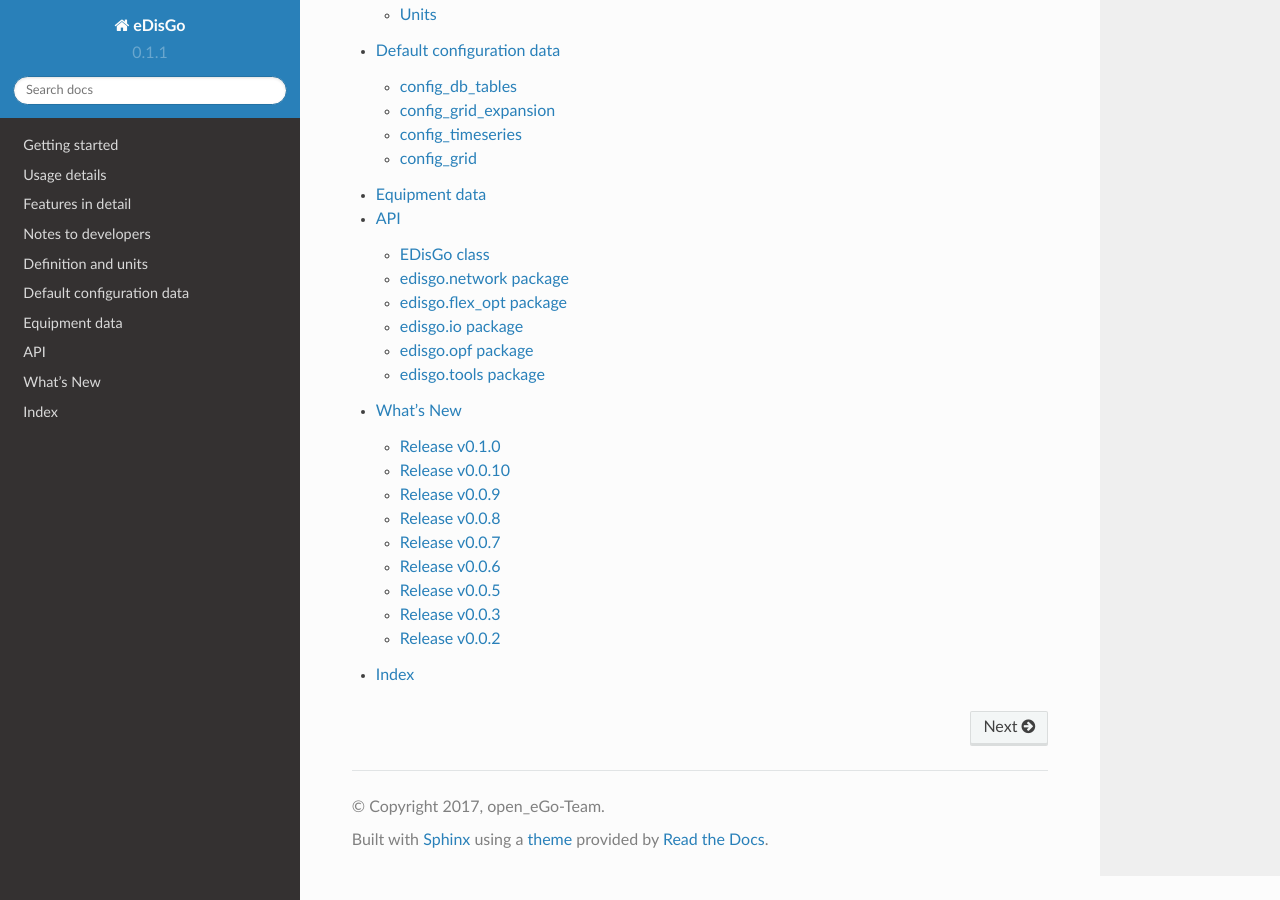
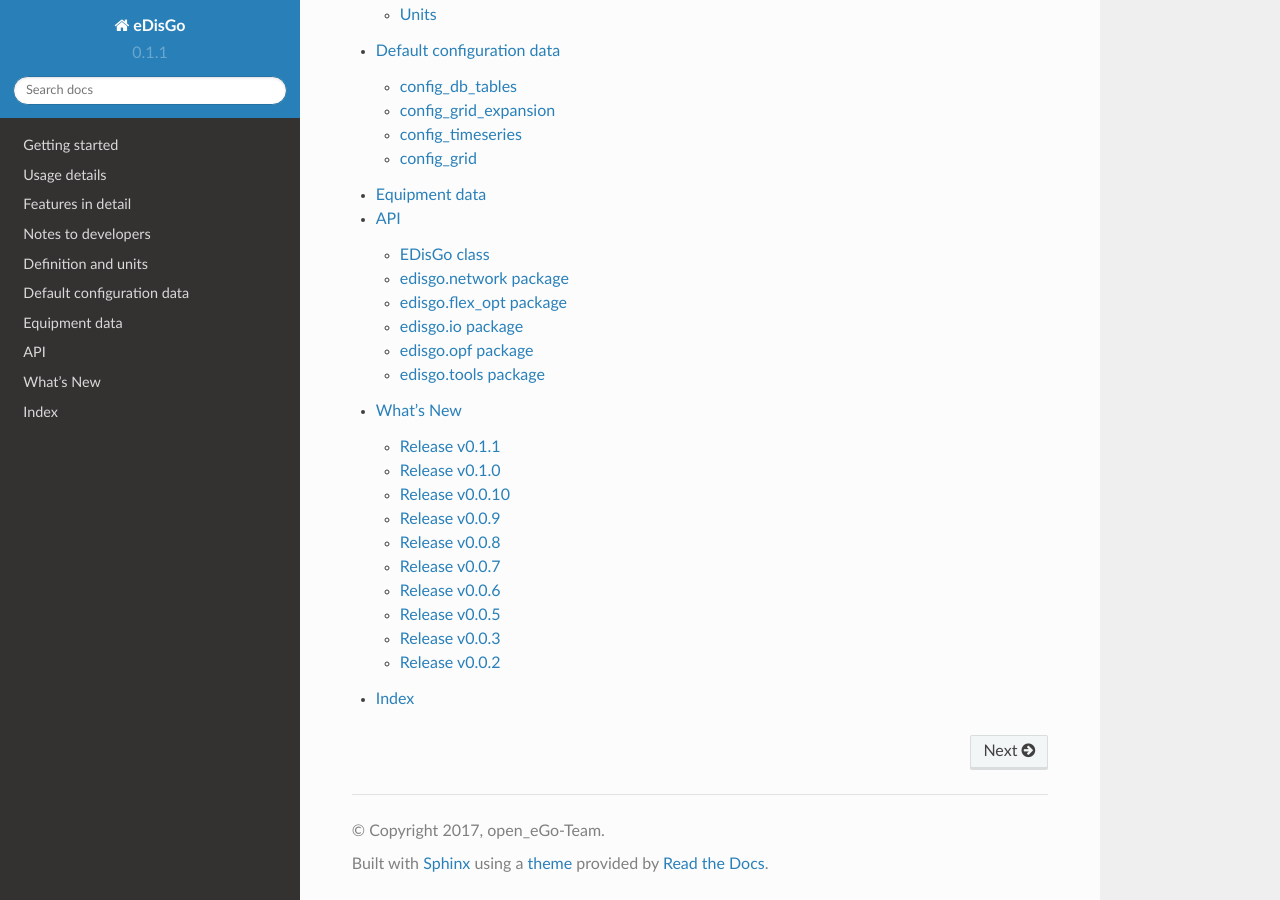
Before and after one commit to openego/eDisGo, a Sphinx documentation site: the page built from doc/index.rst, in a window 1280 px wide and 900 px high, scrolled down 1910 px. Built offline with Sphinx 7.4.7 and the Read the Docs theme 2.0.0, drawn with Linux system fonts in a browser that asks for light colours; formulas are drawn with MathJax 3.

Commit message:
Add whats new file to documentation

```diff
--- a/doc/whatsnew.rst
+++ b/doc/whatsnew.rst
@@ -8,6 +8,7 @@ Changelog for each release.
     :local:
     :backlinks: top
 
+.. include::  whatsnew/v0-1-1.rst
 .. include::  whatsnew/v0-1-0.rst
 .. include::  whatsnew/v0-0-10.rst
 .. include::  whatsnew/v0-0-9.rst
```
